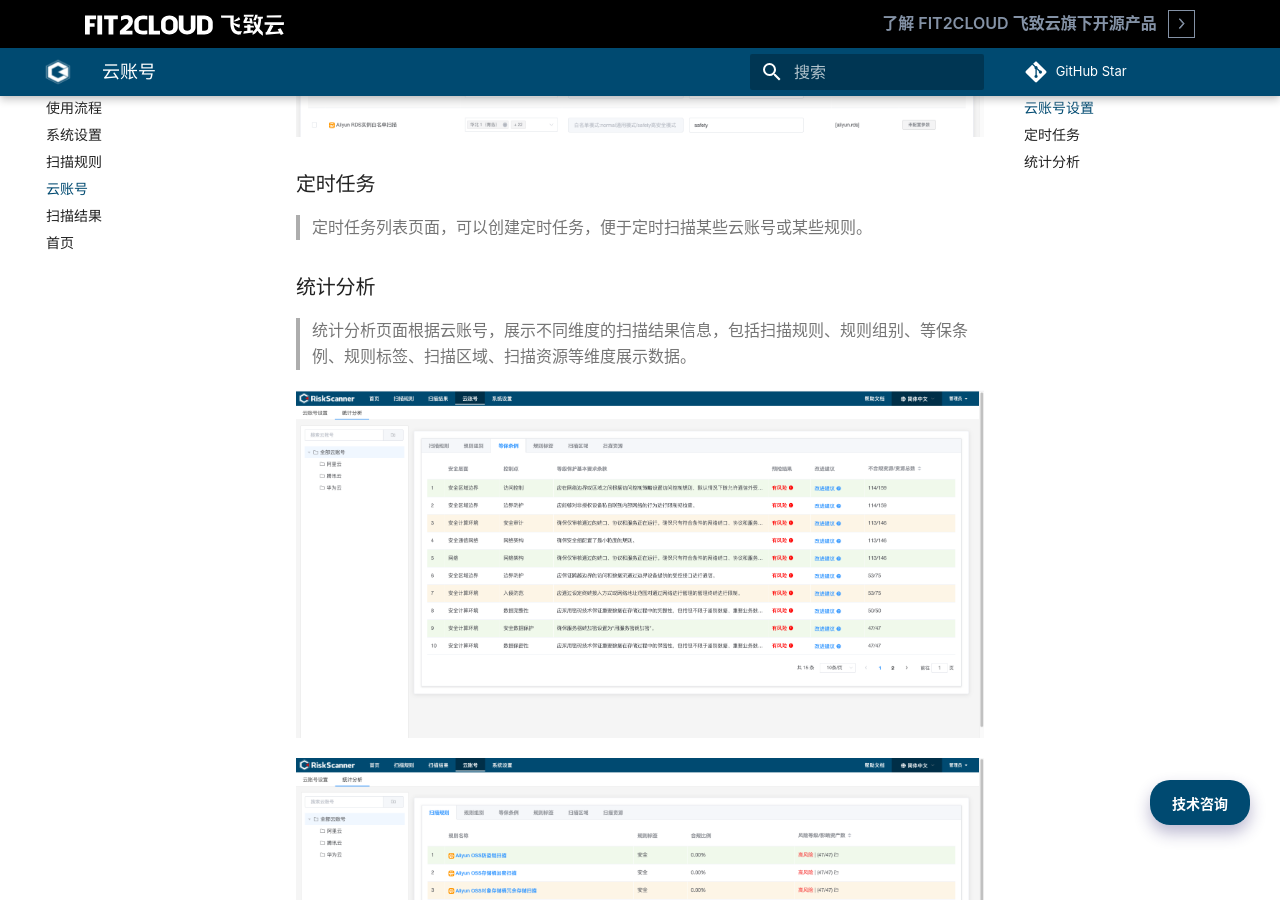
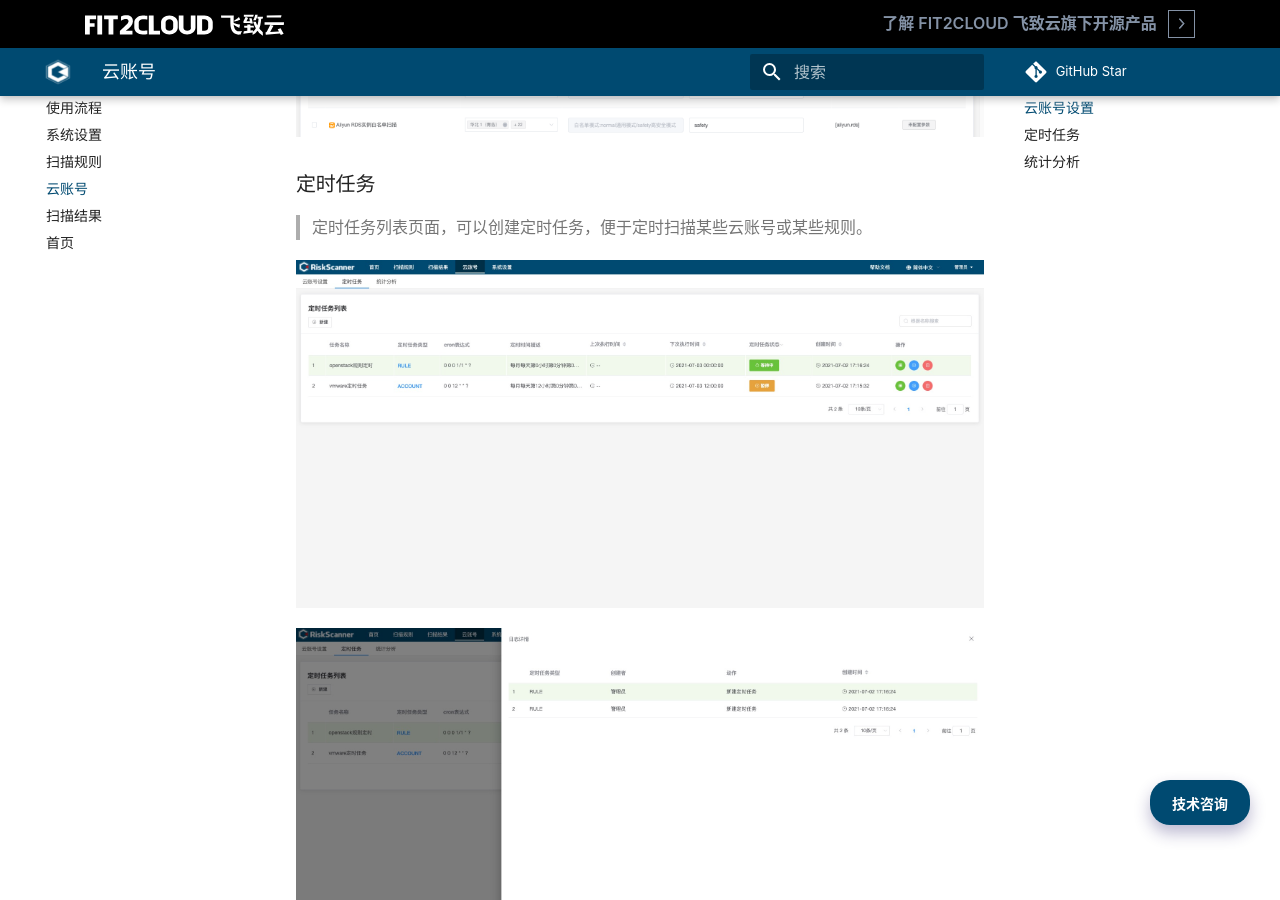
Before and after one commit to fit2cloud/riskscanner-docs, an MkDocs documentation site: the page built from docs/user_manual/account.md, in a window 1280 px wide and 900 px high, scrolled down 3375 px. Built offline with MkDocs 1.6.1 and Material for MkDocs 9.7.7, drawn with Linux system fonts in a browser that asks for light colours; comment, search, counter and statistics services are not loaded.

Commit message:
feat(定时任务): 添加定时任务截图

```diff
--- a/docs/user_manual/account.md
+++ b/docs/user_manual/account.md
@@ -40,6 +40,12 @@
 
 > 定时任务列表页面，可以创建定时任务，便于定时扫描某些云账号或某些规则。
 
+![定时任务列表](../img/user_manual/account/11.jpg)
+
+![定时任务日志](../img/user_manual/account/12.jpg)
+
+![定时任务详情](../img/user_manual/account/13.jpg)
+
 ### 统计分析
 
 > 统计分析页面根据云账号，展示不同维度的扫描结果信息，包括扫描规则、规则组别、等保条例、规则标签、扫描区域、扫描资源等维度展示数据。
```
Also changed, not shown: docs/img/user_manual/account/11.jpg (added), docs/img/user_manual/account/12.jpg (added), docs/img/user_manual/account/13.jpg (added).
